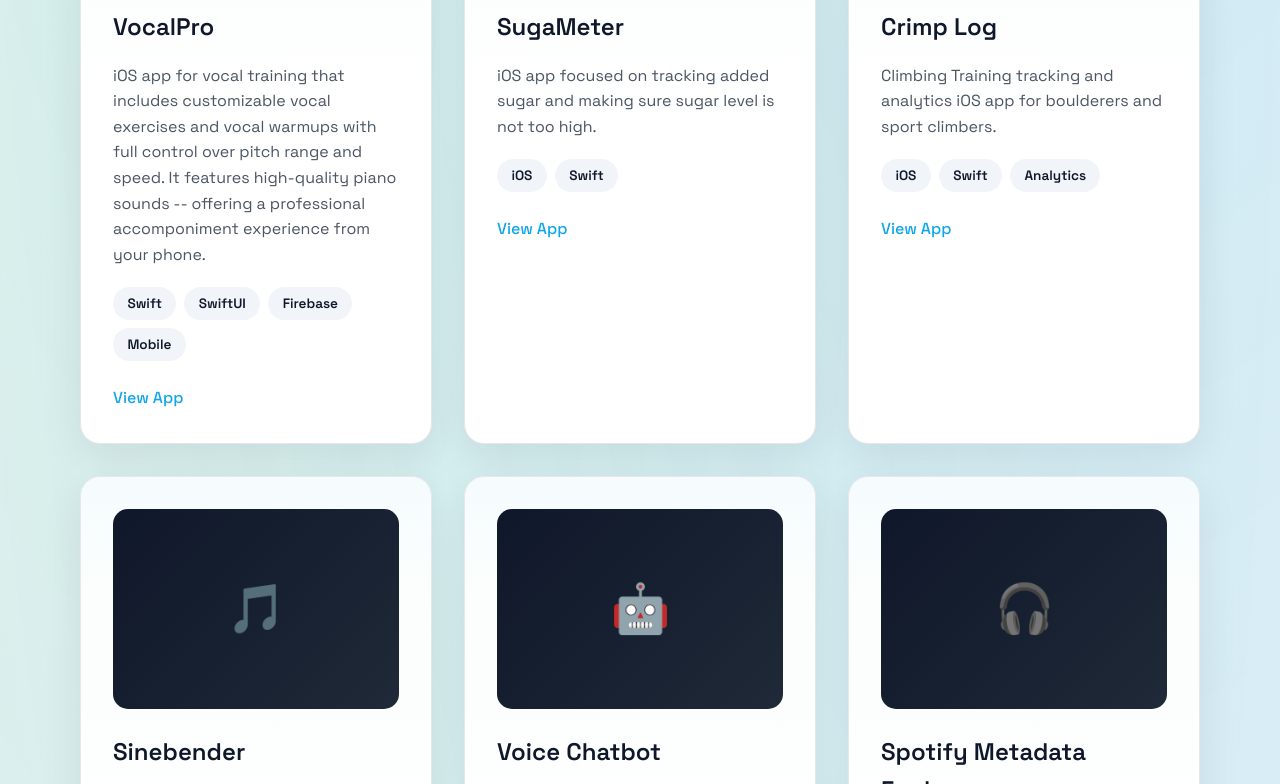
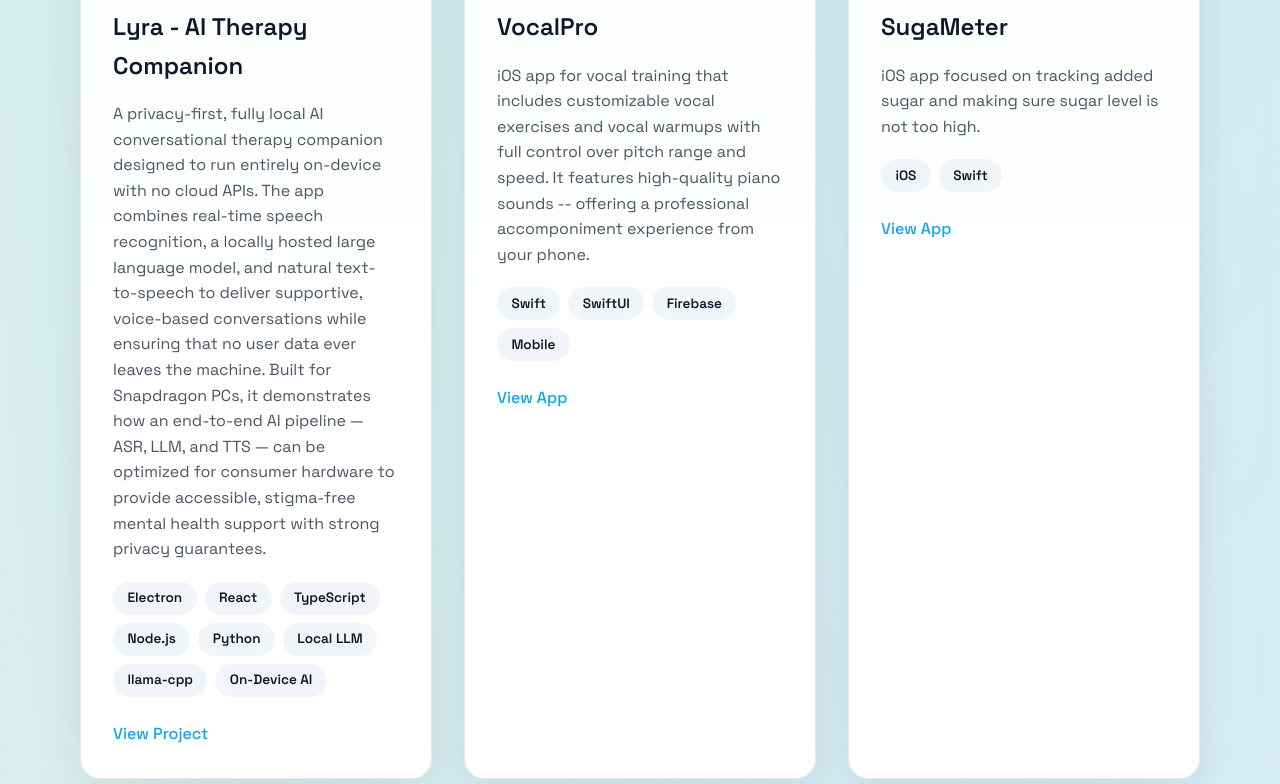
Before and after one commit to chrishyoroklee/Portfolio, a plain HTML site: page index.html in a window 1280 px wide. Shown: the part 1217-2001 px from the top of the page. Drawn offline with Linux system fonts and the light colour scheme.

Commit message:
update Lyra

```diff
--- a/index.html
+++ b/index.html
@@ -677,6 +677,34 @@
         <div class="projects-grid">
             <div class="project-card">
                 <div class="project-image" style="padding: 0; overflow: hidden;">
+                    <img src="images/Lyra.png" alt="Lyra"
+                        style="width: 100%; height: 100%; object-fit: cover;">
+                </div>
+                <h3 class="project-title">Lyra - AI Therapy Companion</h3>
+                <p class="project-description">
+                    A privacy-first, fully local AI conversational therapy companion designed to run entirely on-device with no cloud APIs.
+                    The app combines real-time speech recognition, a locally hosted large language model, and natural text-to-speech to
+                    deliver supportive, voice-based conversations while ensuring that no user data ever leaves the machine. Built for
+                    Snapdragon PCs, it demonstrates how an end-to-end AI pipeline — ASR, LLM, and TTS — can be optimized for consumer
+                    hardware to provide accessible, stigma-free mental health support with strong privacy guarantees.
+                </p>
+            <div class="project-tech">
+                <span class="tech-tag">Electron</span>
+                <span class="tech-tag">React</span>
+                <span class="tech-tag">TypeScript</span>
+                <span class="tech-tag">Node.js</span>
+                <span class="tech-tag">Python</span>
+                <span class="tech-tag">Local LLM</span>
+                <span class="tech-tag">llama-cpp</span>
+                <span class="tech-tag">On-Device AI</span>
+            </div>
+                <div class="project-links">
+                    <a href="https://github.com/chrishyoroklee/conversational-therapy-companion" class="project-link">View Project</a>
+                </div>
+            </div>
+
+            <div class="project-card">
+                <div class="project-image" style="padding: 0; overflow: hidden;">
                     <img src="images/VocalPro-Home.png" alt="VocalPro"
                         style="width: 100%; height: 100%; object-fit: cover;">
                 </div>
```
Also changed, not shown: images/Lyra.png (added).
